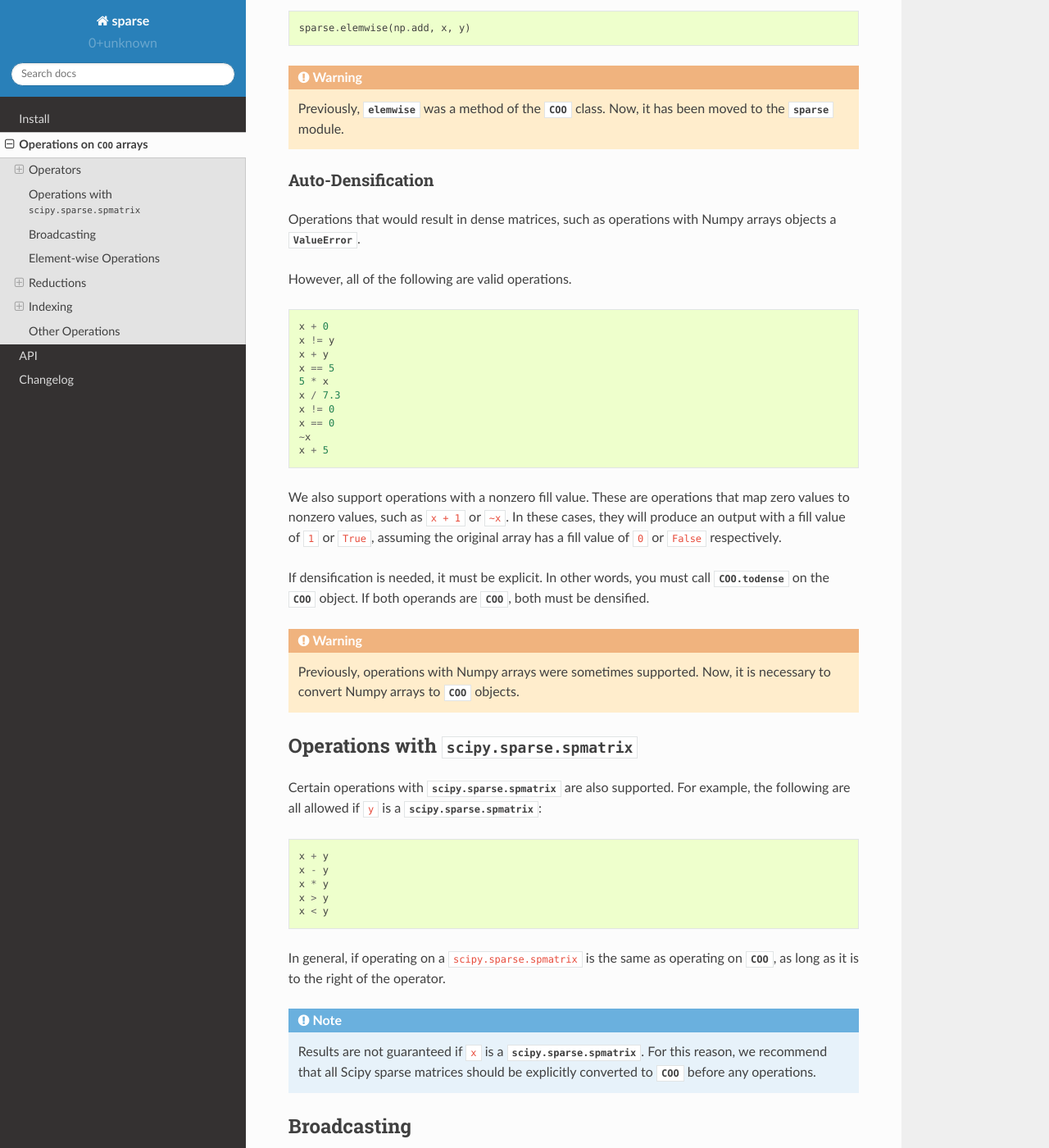
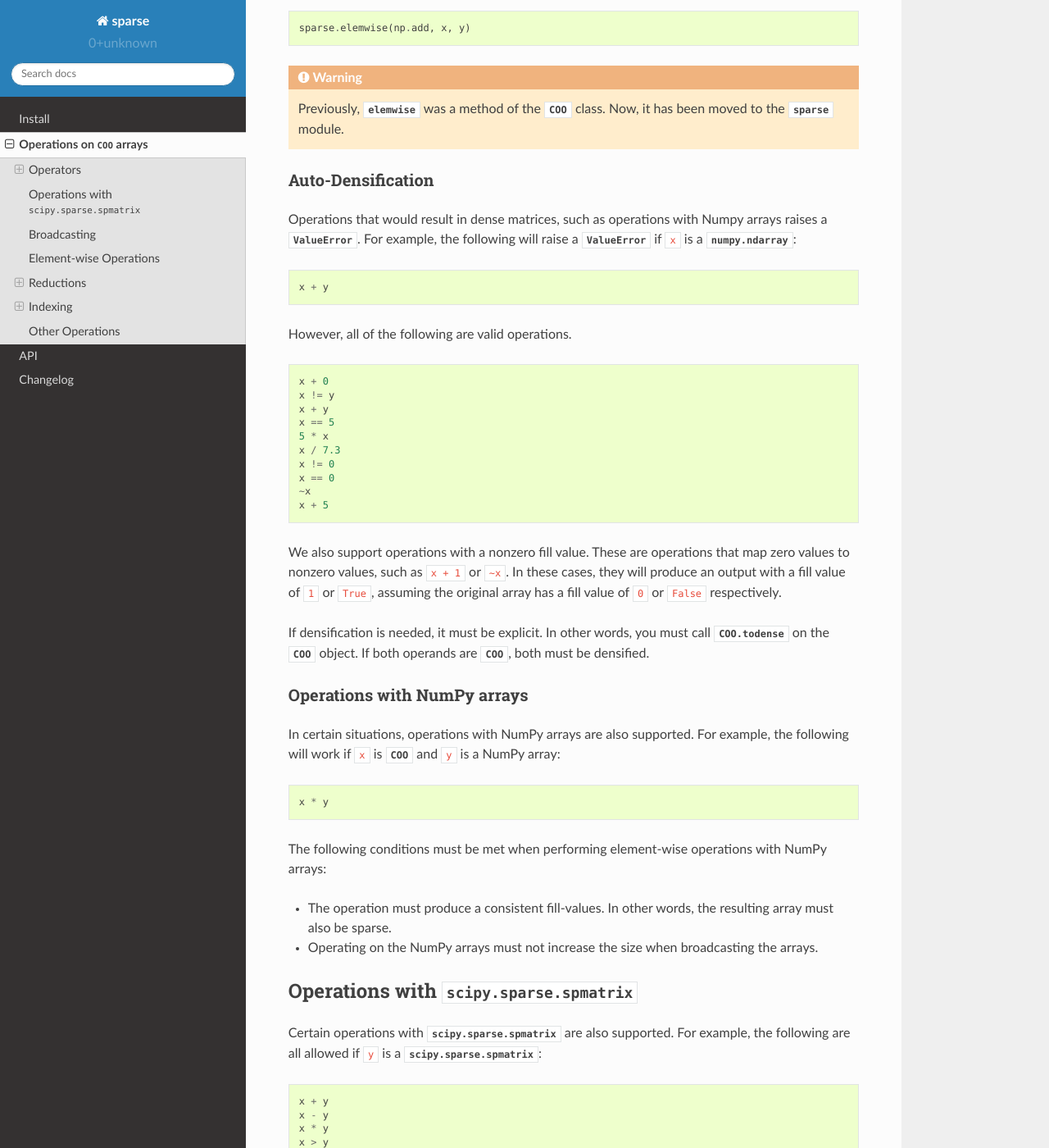
Before and after one commit to pydata/sparse, a Sphinx documentation site: the page built from docs/operations.rst, in a window 1280 px wide and 1400 px high, scrolled down 754 px. Shown: the whole window at 82% size. Built offline with Sphinx 7.4.7 and the Read the Docs theme 2.0.0, drawn with Linux system fonts in a browser that asks for light colours; pages that are not in the unit, such as notebooks, are missing from menus.

Commit message:
Update the documentation.

```diff
--- a/docs/changelog.rst
+++ b/docs/changelog.rst
@@ -1,6 +1,7 @@
 Changelog
 =========
 
+* :feature:`124` (via :issue:`182`) Allow mixed :code:`ndarray`-:obj:`COO` operations if the result is sparse.
 * :feature:`179` (via :issue:`180`) Allow specifying a fill-value when converting from NumPy arrays.
 * :feature:`175` Added :code:`COO.any` and :code:`COO.all` methods.
 * :feature:`172` Indexing for :code:`COO` now accepts a single one-dimensional array index.
--- a/docs/operations.rst
+++ b/docs/operations.rst
@@ -51,7 +51,12 @@ Auto-Densification
 ~~~~~~~~~~~~~~~~~~
 Operations that would result in dense matrices, such as
 operations with :doc:`Numpy arrays <reference/generated/numpy.ndarray>`
-objects a :obj:`ValueError`.
+raises a :obj:`ValueError`. For example, the following will raise a
+:obj:`ValueError` if :code:`x` is a :obj:`numpy.ndarray`:
+
+.. code-block:: python
+
+   x + y
 
 However, all of the following are valid operations.
 
@@ -77,9 +82,21 @@ If densification is needed, it must be explicit. In other words, you must call
 :obj:`COO.todense` on the :obj:`COO` object. If both operands are :obj:`COO`,
 both must be densified.
 
-.. warning:: Previously, operations with Numpy arrays were sometimes supported. Now,
-   it is necessary to convert Numpy arrays to :obj:`COO` objects.
+Operations with NumPy arrays
+~~~~~~~~~~~~~~~~~~~~~~~~~~~~
+In certain situations, operations with NumPy arrays are also supported. For example,
+the following will work if :code:`x` is :obj:`COO` and :code:`y` is a NumPy array:
 
+.. code-block:: python
+
+   x * y
+
+The following conditions must be met when performing element-wise operations with
+NumPy arrays:
+
+* The operation must produce a consistent fill-values. In other words, the resulting
+  array must also be sparse.
+* Operating on the NumPy arrays must not increase the size when broadcasting the arrays.
 
 Operations with :obj:`scipy.sparse.spmatrix`
 --------------------------------------------
```
